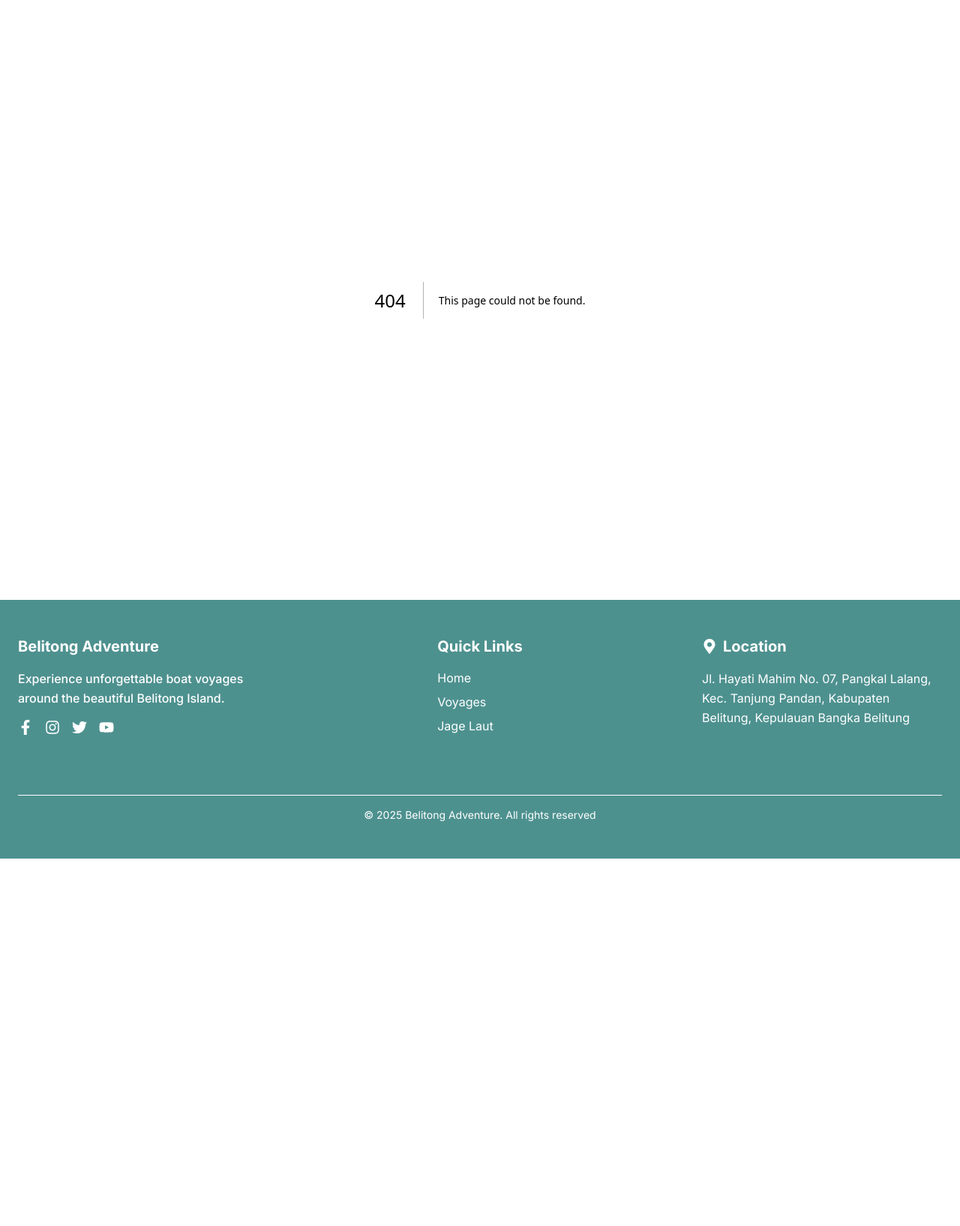
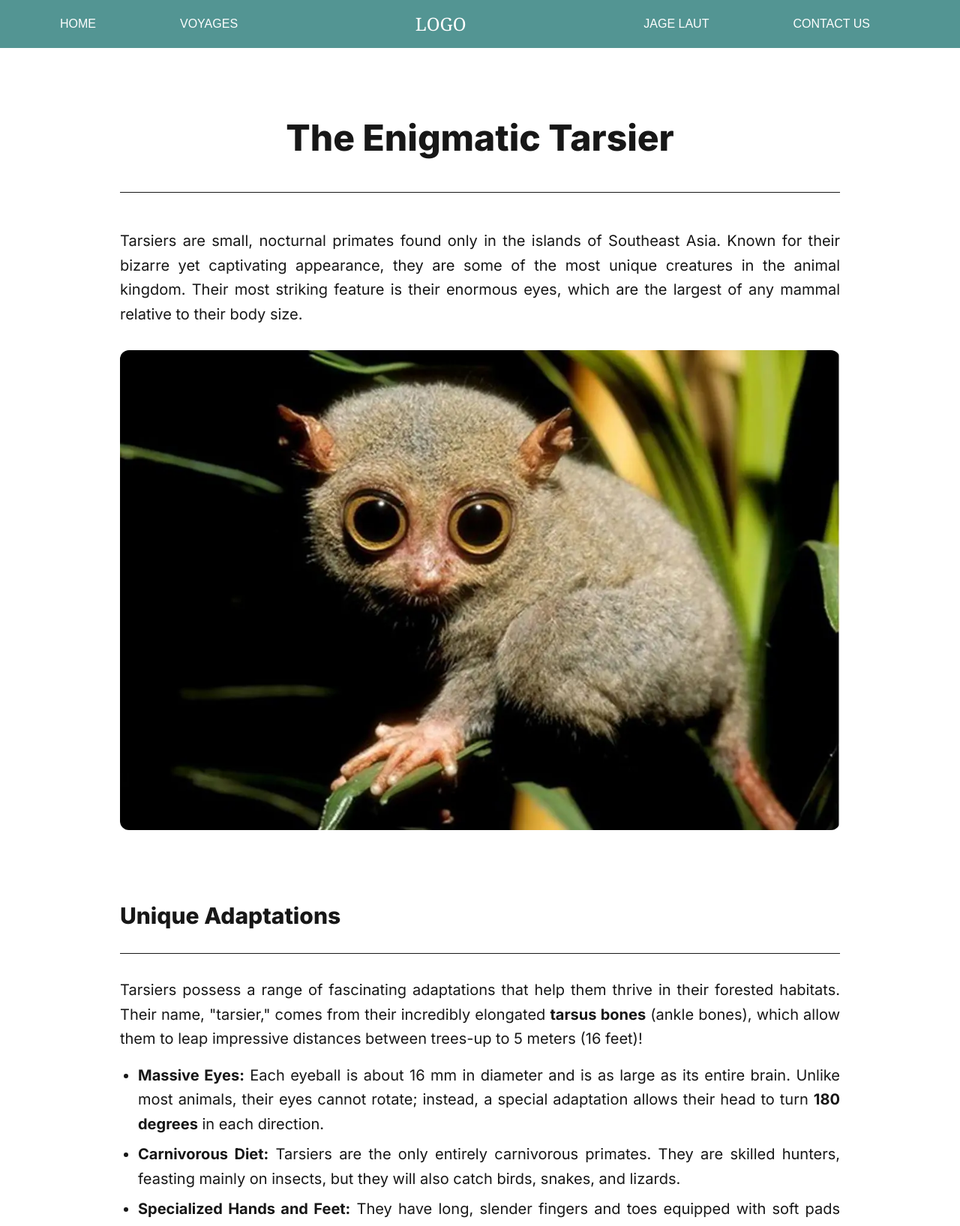
Before and after one commit to danimisme/belitong-adventure, a Next.js app: page /articles/the-enigmatic-tarsier in a window 1280 px wide. Before the commit this address had no page. Shown: the top 1635 px of the page at 75% size. Before the commit the page ends 1145 px from the top, so only its background shows below. Built offline with nearby package versions, Linux system fonts and the light colour scheme; a web font is replaced by a local one.

Commit message:
feat: Add The Enigmatic Tarsier article page and update navigation links

```diff
--- /dev/null
+++ b/src/app/articles/the-enigmatic-tarsier/page.tsx
@@ -0,0 +1,78 @@
+import Image from "next/image";
+
+export default function TheEnigmaticTarsier() {
+  return (
+    <div className="max-w-5xl mx-auto px-4 md:px-8 py-8 my-24 md:my-28 lg:my-32">
+      <h1 className="text-2xl md:text-3xl lg:text-5xl text-center font-extrabold mb-4">
+        The Enigmatic Tarsier
+      </h1>
+      <hr className="my-4 md:my-10 lg:my-12" />
+      <p className="text-sm md:text-lg lg:text-xl text-justify leading-relaxed">
+        Tarsiers are small, nocturnal primates found only in the islands of
+        Southeast Asia. Known for their bizarre yet captivating appearance, they
+        are some of the most unique creatures in the animal kingdom. Their most
+        striking feature is their enormous eyes, which are the largest of any
+        mammal relative to their body size.
+      </p>
+      <Image
+        src="/assets/images/articles/tarsier.png"
+        alt="The Enigmatic Tarsier"
+        className="w-full rounded-l-lg lg:rounded-xl my-8"
+        width={600}
+        height={400}
+      />
+      <section className="mt-12 md:mt-16 lg:mt-24 text-sm md:text-lg lg:text-xl text-justify leading-relaxed">
+        <h2 className="text-xl md:text-2xl lg:text-3xl font-extrabold mb-4">
+          Unique Adaptations
+        </h2>
+        <hr className="my-2 md:my-6 lg:my-8" />
+        <p>
+          Tarsiers possess a range of fascinating adaptations that help them
+          thrive in their forested habitats. Their name, "tarsier," comes from
+          their incredibly elongated <b>tarsus bones</b> (ankle bones), which
+          allow them to leap impressive distances between trees-up to 5 meters
+          (16 feet)!
+        </p>
+        <ul className="list-disc list-outside ms-6 mt-4 space-y-2">
+          <li>
+            <b>Massive Eyes:</b> Each eyeball is about 16 mm in diameter and is
+            as large as its entire brain. Unlike most animals, their eyes cannot
+            rotate; instead, a special adaptation allows their head to turn{" "}
+            <b>180 degrees</b> in each direction.
+          </li>
+          <li>
+            <b>Carnivorous Diet:</b> Tarsiers are the only entirely carnivorous
+            primates. They are skilled hunters, feasting mainly on insects, but
+            they will also catch birds, snakes, and lizards.
+          </li>
+          <li>
+            <b>Specialized Hands and Feet:</b> They have long, slender fingers
+            and toes equipped with soft pads and sharp nails, which help them
+            grip branches and prey securely.
+          </li>
+        </ul>
+      </section>
+      <section className="mt-10 md:mt-16 lg:mt-20 text-sm md:text-lg lg:text-xl text-justify leading-relaxed">
+        <h2 className="text-xl md:text-2xl lg:text-3xl font-extrabold mb-4">
+          Habitat and Conservation
+        </h2>
+        <hr className="my-2 md:my-6 lg:my-8" />
+        <p>
+          These creatures inhabit tropical rainforests, preferring dense,
+          secondary growth forests with plenty of vertical branches for climbing
+          and leaping. They are found in countries like the Philippines and
+          Malaysia, and across many islands of Indonesia, including Borneo,
+          Sumatra, Sulawesi, and Belitung.
+        </p>
+        <p className="mt-4">
+          Unfortunately, all tarsier species are classified as <b>vulnerable or
+          endangered. </b> The primary threats to their survival are habitat
+          destruction due to deforestation and the illegal pet trade. Tarsiers
+          do not fare well in captivity, as they are easily stressed, often
+          leading them to harm themselves. Conservation efforts are crucial to
+          protect these remarkable and sensitive primates from extinction.
+        </p>
+      </section>
+    </div>
+  );
+}
--- a/src/components/Carousels/HomeCarousel.tsx
+++ b/src/components/Carousels/HomeCarousel.tsx
@@ -99,7 +99,7 @@ export default function HomeCarousel() {
     }
   });
   return (
-    <>
+    <section id="home">
       <AliceCarousel
         autoPlay
         animationType="fadeout"
@@ -116,7 +116,7 @@ export default function HomeCarousel() {
           1920: { items: 1 },
         }}
       />
-    </>
+    </section>
   );
 }
 const HeroImage1 = ({ title, desc, action, imgSrc, imgAlt }: ImgProps) => {
--- a/src/components/Layouts/Navbar.tsx
+++ b/src/components/Layouts/Navbar.tsx
@@ -2,9 +2,10 @@
 
 import { useState, useRef, useEffect } from 'react';
 import Link from 'next/link';
+import { usePathname } from 'next/navigation';
 
 const navItems = [
-  { label: 'HOME', href: '#' },
+  { label: 'HOME', href: '/#home' },
   { label: 'VOYAGES', href: '#' },
   { label: 'JAGE LAUT', href: '#jage' },
   { label: 'CONTACT US', href: '#contact' },
@@ -16,43 +17,45 @@ const Navbar = () => {
   const [showNavbar, setShowNavbar] = useState(true); // Navbar visible or hidden
   const hideTimeoutRef = useRef<NodeJS.Timeout | null>(null);
 
-  // Ref untuk mobile nav height animasi
   const mobileNavRef = useRef<HTMLDivElement>(null);
+  const pathname = usePathname();
+
+  useEffect(() => {
+    if (pathname.startsWith('/articles/')) {
+      setShowNavbar(true);
+      setScrolled(true);
+    } else {
+      setShowNavbar(true);
+      setScrolled(false);
+    }
+  },[pathname])
 
   useEffect(() => {
     const handleScroll = () => {
-      // Clear timer kalau ada scroll baru
       if (hideTimeoutRef.current) {
         clearTimeout(hideTimeoutRef.current);
       }
-
       const currentScrollY = window.scrollY;
-
-      // Set scrolled true jika scroll lebih dari 100px (untuk styling)
       setScrolled(currentScrollY > 100);
-
-      // Jika posisi scroll di atas, navbar selalu ditampilkan
       if (currentScrollY === 0) {
         setShowNavbar(true);
         return;
       }
-
-      // Kalau scroll di bawah top, navbar muncul saat scroll
       setShowNavbar(true);
-
-      // Set timer 2 detik untuk sembunyikan navbar kalau scroll berhenti
       hideTimeoutRef.current = setTimeout(() => {
         setShowNavbar(false);
       }, 2000);
     };
 
-    window.addEventListener('scroll', handleScroll);
+    if (!pathname.startsWith('/articles')) {
+      window.addEventListener('scroll', handleScroll);
+    }
 
     return () => {
       window.removeEventListener('scroll', handleScroll);
       if (hideTimeoutRef.current) clearTimeout(hideTimeoutRef.current);
     };
-  }, []);
+  }, [pathname]);
 
   // Handle animasi maxHeight dan opacity untuk mobile nav
   useEffect(() => {
@@ -133,14 +136,14 @@ const Navbar = () => {
           className="md:hidden bg-primary/80 backdrop-blur-xs px-4 pb-4 overflow-hidden max-h-0 opacity-0 transition-all duration-300 ease-in-out"
         >
           {navItems.map((item) => (
-            <Link
+            <a
               key={item.label}
               href={item.href}
               className="block text-white py-2 border-white border-b hover:text-blue-300 w-fit"
               onClick={() => setIsMobileOpen(false)}
             >
               {item.label}
-            </Link>
+            </a>
           ))}
         </div>
       </div>
--- a/src/components/Section/DiscoverSection.tsx
+++ b/src/components/Section/DiscoverSection.tsx
@@ -26,7 +26,7 @@ export default function DiscoverSection() {
               <h3 className="text-xl font-semibold">{article.title}</h3>
               <p className="text-gray-600">{article.content}</p>
               <div>
-                <a href="#" className="bg-primary text-sm text-white py-2 px-4 rounded-lg">Read More</a>
+                <a href={`articles/${article.slug}`} className="bg-primary text-sm text-white py-2 px-4 rounded-lg">Read More</a>
               </div>
             </div>
           </div>
```
